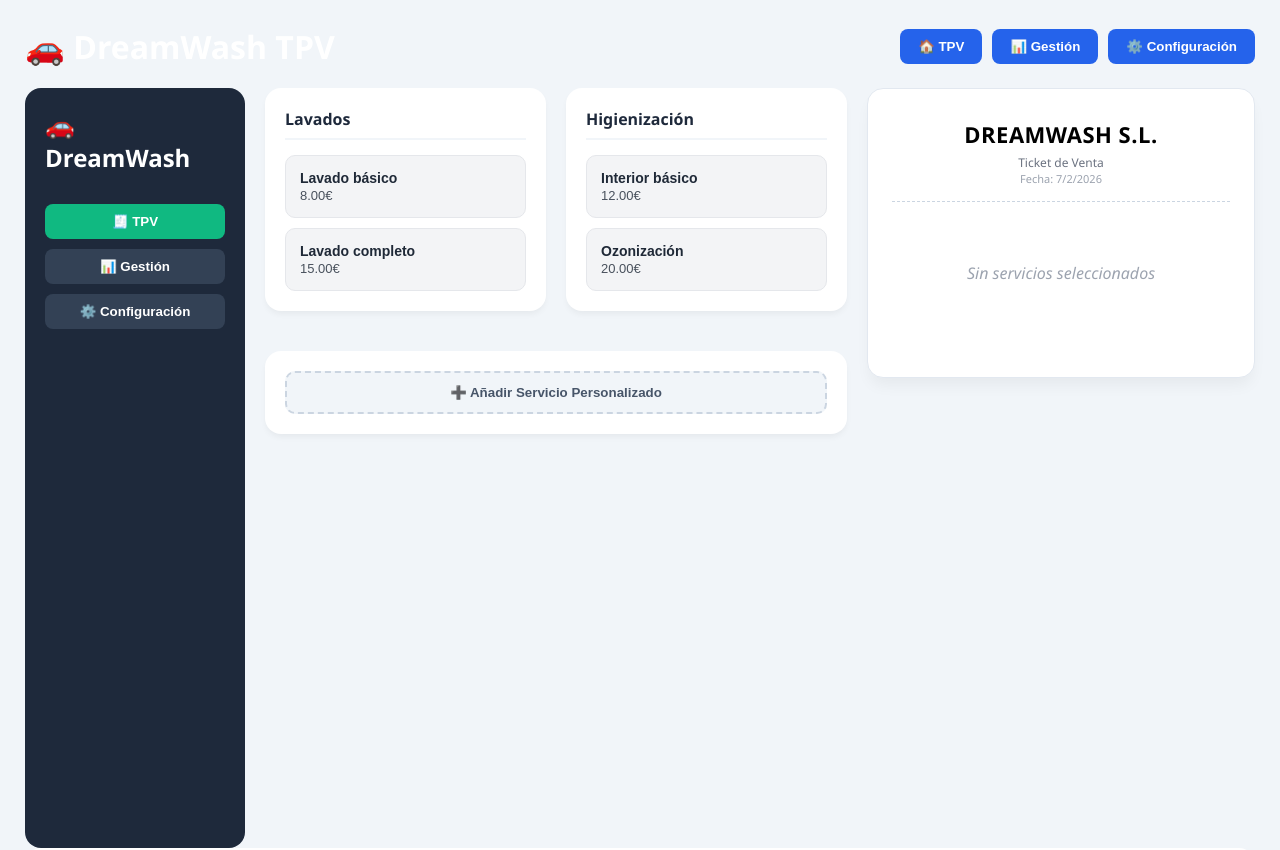
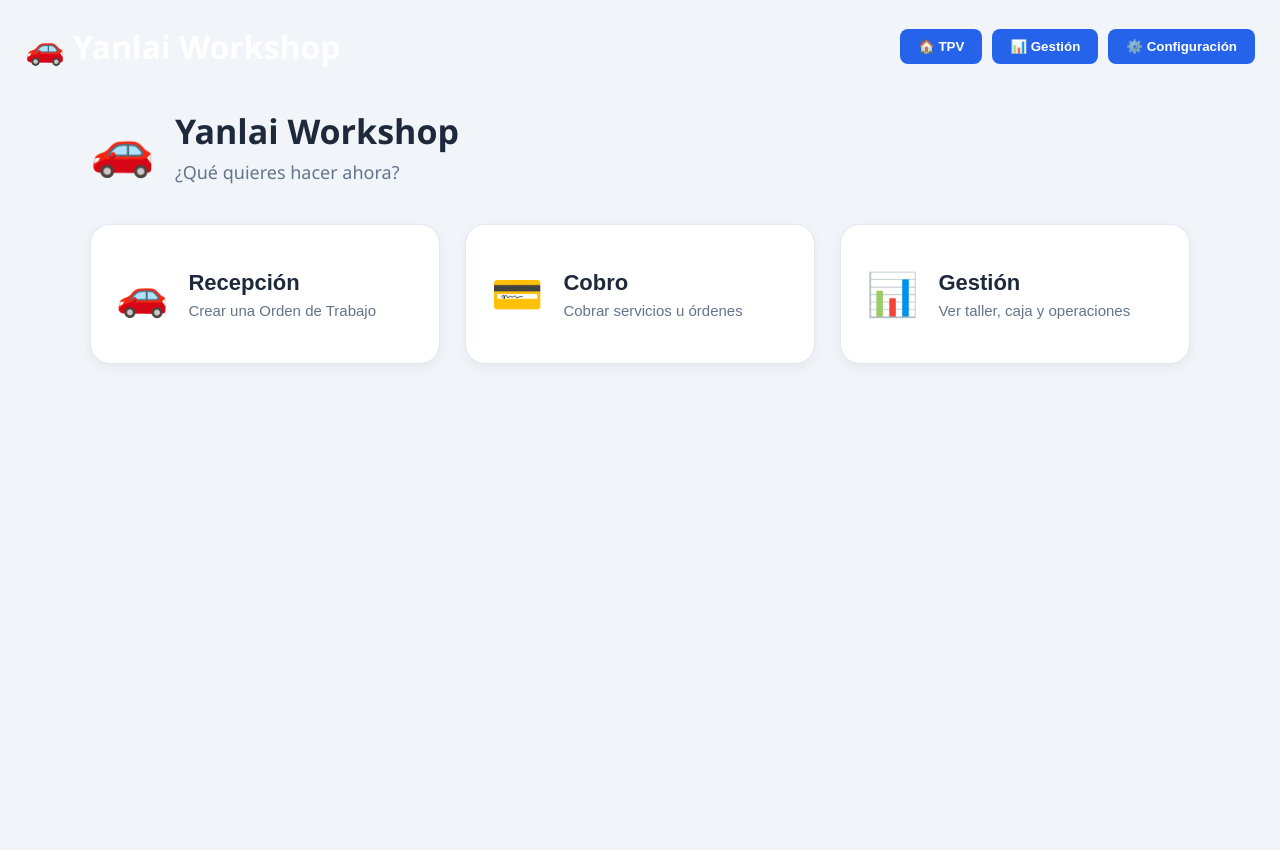
Before and after one commit to DarthSaira/tpv-dreamwash, a React (Vite) app: page / in a window 1280 px wide. Shown: the top 850 px of the page. Built offline with nearby package versions, Linux system fonts and the light colour scheme.

Commit message:
Avance arquitectura TPV y componente Ticket

```diff
--- a/src/App.jsx
+++ b/src/App.jsx
@@ -37,7 +37,7 @@ export default function App() {
     return guardadas ? JSON.parse(guardadas) : [];
   });
 
-  const [pantalla, setPantalla] = useState("tpv");
+  const [pantalla, setPantalla] = useState("home");
   const [pasoPago, setPasoPago] = useState(false);
   const [mostrarPersonalizado, setMostrarPersonalizado] = useState(false);
 
@@ -163,7 +163,7 @@ const iva = total - subtotal;
     marginBottom: 20,
   }}
 >
-  <h1 style={{ margin: 0 }}>🚗 DreamWash TPV</h1>
+  <h1 style={{ margin: 0 }}>🚗 Yanlai Workshop</h1>
 
   <div style={{ display: "flex", gap: 10 }}>
     <button
@@ -216,7 +216,61 @@ const iva = total - subtotal;
     flex: 1,
   }}
 ></div>
-      {pantalla === "config" ? (
+{pantalla === "home" ? (
+  <div style={styles.homePage}>
+    <div style={styles.homeHeader}>
+      <div style={styles.homeLogo}>🚗</div>
+
+      <div>
+        <h1 style={styles.homeTitle}>Yanlai Workshop</h1>
+        <p style={styles.homeSubtitle}>
+          ¿Qué quieres hacer ahora?
+        </p>
+      </div>
+    </div>
+
+    <div style={styles.homeGrid}>
+      <button
+        style={styles.homeCard}
+        onClick={() => setPantalla("recepcion")}
+      >
+        <div style={styles.homeCardIcon}>🚗</div>
+        <div>
+          <div style={styles.homeCardTitle}>Recepción</div>
+          <div style={styles.homeCardText}>
+            Crear una Orden de Trabajo
+          </div>
+        </div>
+      </button>
+
+      <button
+        style={styles.homeCard}
+        onClick={() => setPantalla("tpv")}
+      >
+        <div style={styles.homeCardIcon}>💳</div>
+        <div>
+          <div style={styles.homeCardTitle}>Cobro</div>
+          <div style={styles.homeCardText}>
+            Cobrar servicios u órdenes
+          </div>
+        </div>
+      </button>
+
+      <button
+        style={styles.homeCard}
+        onClick={() => setPantalla("gestion")}
+      >
+        <div style={styles.homeCardIcon}>📊</div>
+        <div>
+          <div style={styles.homeCardTitle}>Gestión</div>
+          <div style={styles.homeCardText}>
+            Ver taller, caja y operaciones
+          </div>
+        </div>
+      </button>
+    </div>
+  </div>
+) : pantalla === "config" ? (
         <div style={styles.card}>
           <h2 style={{ ...styles.tituloSeccion, color: "#1f2937" }}>⚙️ Configuración</h2>
           <p style={{ color: "#4b5563", fontSize: 15, marginBottom: 10 }}>Aquí iremos añadiendo:</p>
@@ -483,5 +537,15 @@ const styles = {
   modalContent: { background: "white", padding: "40px", borderRadius: "20px", maxWidth: "400px", width: "90%", textAlign: "center", boxShadow: "0 20px 25px -5px rgba(0,0,0,0.1)" },
   modalCambioBox: { background: "#f0fdf4", border: "1px solid #bbf7d0", padding: "15px", borderRadius: "12px", marginBottom: "25px" },
   btnCerrarModal: { width: "100%", padding: "14px", background: "#1e293b", color: "white", border: "none", borderRadius: "10px", fontWeight: "700", fontSize: "15px", cursor: "pointer" },
-  btnMenu: { padding: "10px 18px", border: "none", borderRadius: 8, cursor: "pointer", background: "#2563eb", color: "white", fontWeight: "bold" }
+  btnMenu: { padding: "10px 18px", border: "none", borderRadius: 8, cursor: "pointer", background: "#2563eb", color: "white", fontWeight: "bold" },
+  homePage: { maxWidth: "1100px", margin: "40px auto", },
+  homeHeader: { display: "flex", alignItems: "center", gap: 20, marginBottom: 40, },
+  homeLogo: { fontSize: 52, },
+  homeTitle: { margin: 0, fontSize: 34, fontWeight: "800", color: "#1e293b", },
+  homeSubtitle: { margin: "6px 0 0 0", fontSize: 18, color: "#64748b", },
+  homeGrid: { display: "grid", gridTemplateColumns: "repeat(3, 1fr)", gap: 25, },
+  homeCard: { minHeight: "140px", background: "white", border: "1px solid #e2e8f0", borderRadius: 20, padding: 25, cursor: "pointer", display: "flex", alignItems: "center", gap: 20, textAlign: "left", boxShadow: "0 4px 12px rgba(0,0,0,0.05)", },
+  homeCardIcon: { fontSize: 42, },
+  homeCardTitle: { fontSize: 22, fontWeight: "700", color: "#1e293b", },
+  homeCardText: { marginTop: 6, fontSize: 15, color: "#64748b", },
 };
--- a/src/components/Ticket.jsx
+++ b/src/components/Ticket.jsx
@@ -19,7 +19,7 @@ export default function Ticket({
         <div style={styles.ticketFisico}>
   <div style={{ textAlign: "center", marginBottom: 15 }}>
     <h2 style={{ margin: "0 0 5px 0", fontSize: 22, fontWeight: "800", letterSpacing: "0.5px" }}>
-      DREAMWASH S.L.
+    YANLAI WORKSHOP
     </h2>
 
     <p style={{ margin: 0, fontSize: 12, color: "#6b7280" }}>
```
